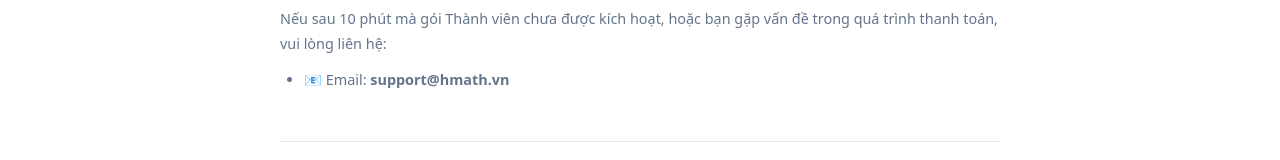
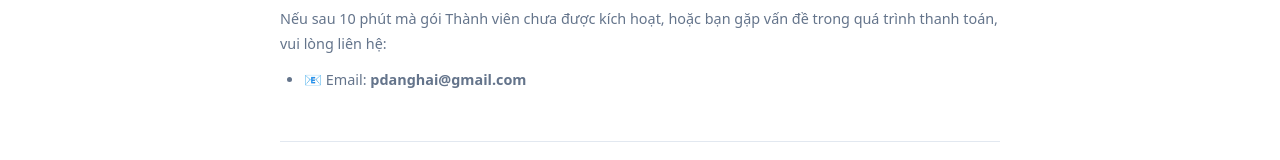
Before and after one commit to haic2hv/vimath, a Next.js app: page /huong-dan/dang-ky-thanh-vien in a window 1280 px wide. Shown: the part 1178-1338 px from the top of the page. Built offline with nearby package versions, Linux system fonts and the light colour scheme; no server answers.

Commit message:
fix: đổi email liên hệ thành pdanghai@gmail.com

```diff
--- a/src/app/huong-dan/dang-ky-thanh-vien/page.tsx
+++ b/src/app/huong-dan/dang-ky-thanh-vien/page.tsx
@@ -82,7 +82,7 @@ export default function GuideMembershipPage() {
                         trong quá trình thanh toán, vui lòng liên hệ:
                     </p>
                     <ul>
-                        <li>📧 Email: <strong>support@hmath.vn</strong></li>
+                        <li>📧 Email: <strong>pdanghai@gmail.com</strong></li>
                     </ul>
                 </section>
 
--- a/src/app/privacy/page.tsx
+++ b/src/app/privacy/page.tsx
@@ -101,7 +101,7 @@ export default function PrivacyPage() {
                     <h2>9. Liên hệ</h2>
                     <p>
                         Nếu có thắc mắc về chính sách bảo mật, vui lòng liên hệ:
-                        <strong> support@hmath.vn</strong>
+                        <strong> pdanghai@gmail.com</strong>
                     </p>
                 </section>
 
--- a/src/app/terms/page.tsx
+++ b/src/app/terms/page.tsx
@@ -102,7 +102,7 @@ export default function TermsPage() {
                     <h2>9. Liên hệ</h2>
                     <p>
                         Nếu có thắc mắc về điều khoản sử dụng, vui lòng liên hệ qua email:
-                        <strong> support@hmath.vn</strong>
+                        <strong> pdanghai@gmail.com</strong>
                     </p>
                 </section>
 
```
